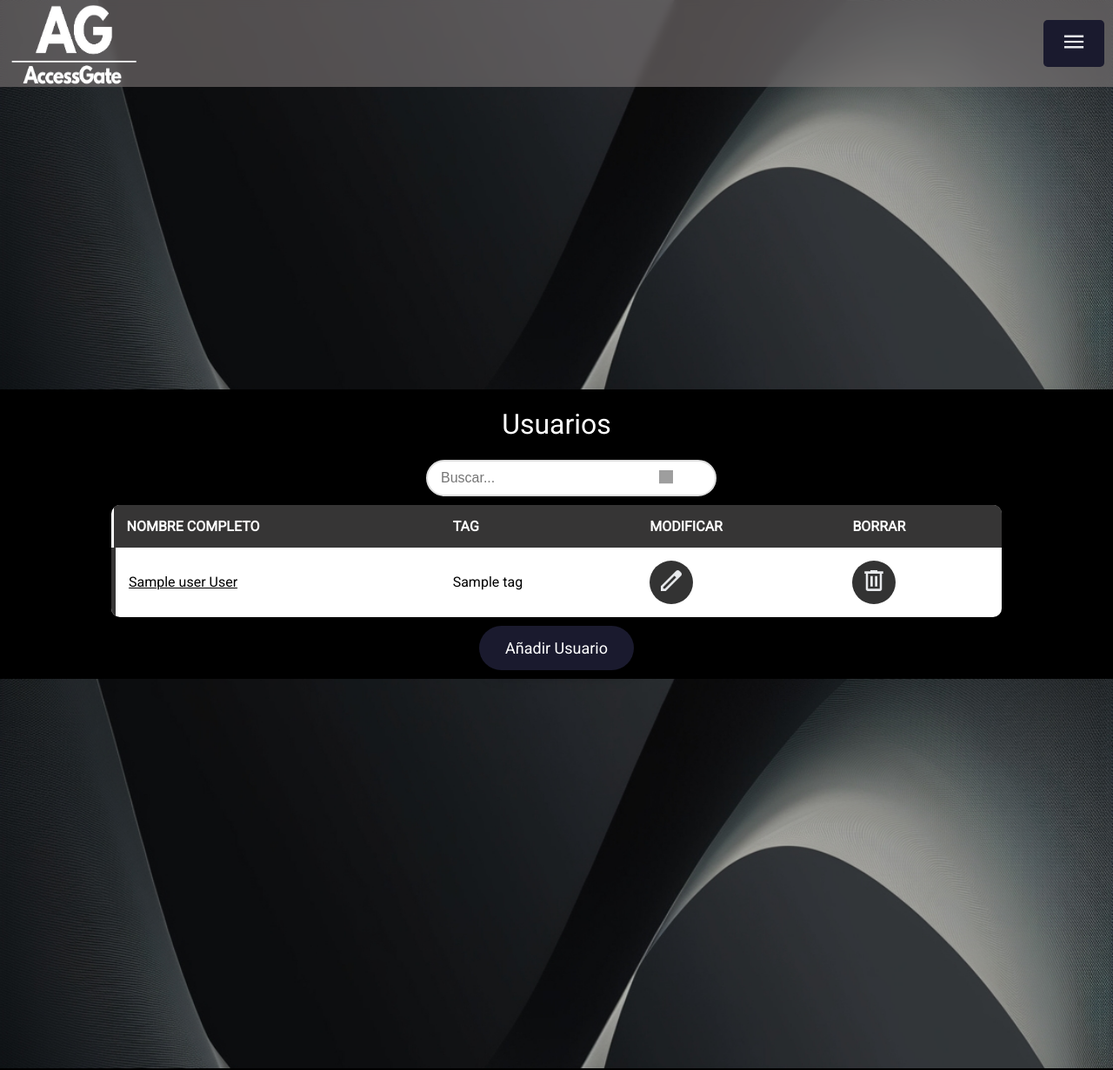
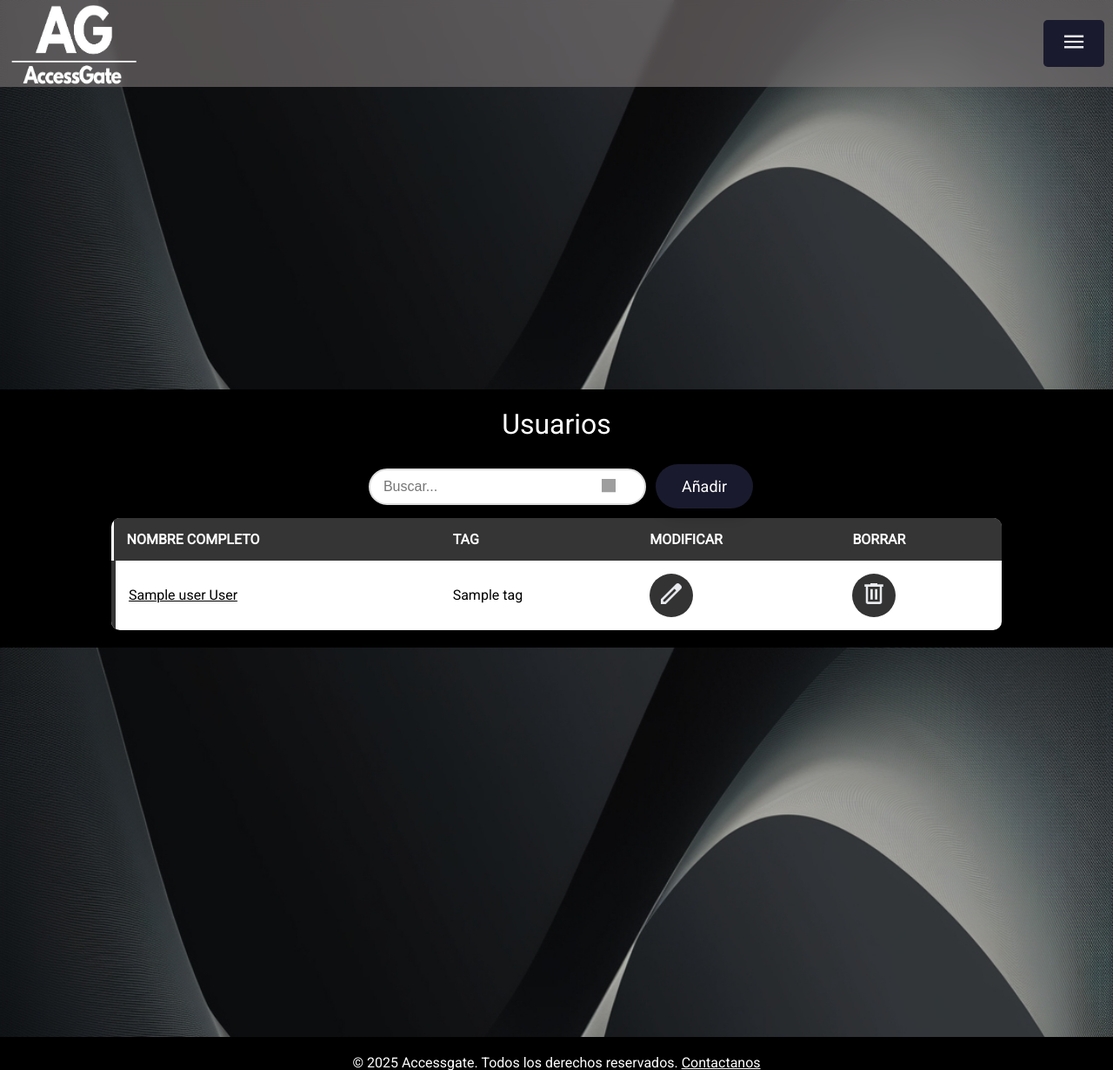
Before and after one commit to LeonardoGottero/AccessGate, a CodeIgniter 4 app: the page made by app/Views/Users/Users.php in a window 1280 px wide. Shown: the top 1231 px of the page at 87% size. Run offline with PHP 8.4 and a stand-in for CodeIgniter, Linux system fonts and the light colour scheme; the template is opened without the code that fills it: most values are stand-ins (such as "Sample title", 1, 10 or a date in 2020); some libraries are stand-ins or nearby versions; grey boxes are pictures that could not be loaded.

Commit message:
Boton de añadir

```diff
--- a/app/Views/Devices/Devices.php
+++ b/app/Views/Devices/Devices.php
@@ -48,6 +48,9 @@
         <div class="content">
             <center>
                 <h1 class="Hello-title">Dispositivos</h1>
+                <div class="addiv">
+                    <a href="<?= base_url('/Devices/Create'); ?>"><button class="custom-button">Añadir</button></a>
+                </div>
                 <table>
                     <thead>
                         <tr>
@@ -84,12 +87,11 @@
                             </td>
                             <td><?= $Device['device_uid'] ?></td>
                             <td><a href="<?= base_url('/Devices/Edit/'.$Device['DeviceId']); ?>"><button class="btn-icon-m"><img height="30px" src="<?= base_url('Images/Edit.png')?>"></button></a></td>
-                            <td><a href="<?= site_url('/Devices/Delete/'.$Device['DeviceId']) ?>" onclick="return confirm('¿Estás seguro de que deseas borrar este usuario?')"><button class="btn-icon-e"><img src="<?= base_url('Images/Delete.png')?>"></button></a></td>
+                            <td><a href="<?= site_url('/Devices/Delete/'.$Device['DeviceId']) ?>" onclick="return confirm('¿Estás seguro de que deseas borrar este dispositivo?')"><button class="btn-icon-e"><img src="<?= base_url('Images/Delete.png')?>"></button></a></td>
                         </tr>
                         <?php endforeach; ?>
                     </tbody>
                 </table>
-                <a href="<?= base_url('/Devices/Create'); ?>"><button class="custom-button">Añadir Dispositivos</button></a>
             </center>
         </div>
     <div class="parallax"></div>
--- a/app/Views/Users/Users.php
+++ b/app/Views/Users/Users.php
@@ -30,6 +30,7 @@
     <div class="content">
         <center>
             <h1 class="Hello-title">Usuarios</h1>
+            <div class="addiv">
                 <form action="<?= site_url('/Users/Search')?>" method="Post">
                     <div class="search-container">
                         <input type="text" name="search" placeholder="Buscar...">
@@ -38,6 +39,8 @@
                         </button>
                     </div>
                 </form>
+                <a href="<?= base_url('/Users/Create'); ?>"><button class="custom-button">Añadir</button></a>
+            </div>
             <table>
                 <thead>
                     <tr>
@@ -58,7 +61,6 @@
                     <?php endforeach; ?>
                 </tbody>
             </table>
-            <a href="<?= base_url('/Users/Create'); ?>"><button class="custom-button">Añadir Usuario</button></a>
         </center>
     </div>
     <div class="parallax"></div>
--- a/public/CSS/Page.css
+++ b/public/CSS/Page.css
@@ -14,6 +14,17 @@ a {
 td a{
     color: black;
     text-decoration: underline;
+}
+.addiv{
+    display: flex;
+    justify-content: center;
+    align-items: center;
+    width: 100%;
+    height: 100%;
+    margin-bottom: 5px;
+}
+.addiv .custom-button{
+    margin-left: 20px;
 }
 .parallax{
     background-image: url('../Images/Parallax.jpg');
@@ -532,7 +543,7 @@ table tbody tr:hover td:first-child {
 }
 .search-container input[type="text"] {
     width: 100%;
-    padding: 10px 15px;
+    padding: 10px 0 10px 15px;
     font-size: 16px;
     border: 2px solid #ddd;
     border-radius: 50px;
```
Also changed, not shown: public/CSS/BluePage.css (+12 -1 lines). Lines whose indentation alone changed are shown as unchanged.
